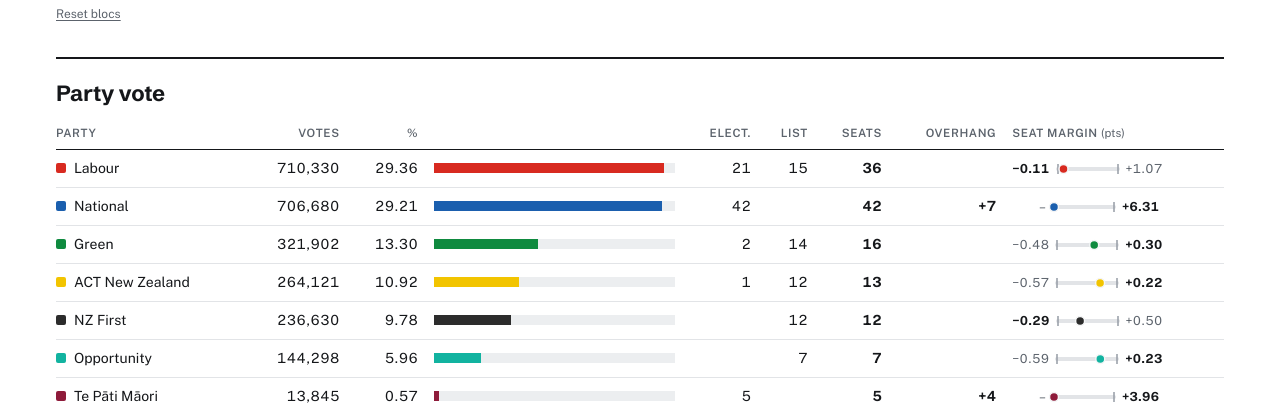
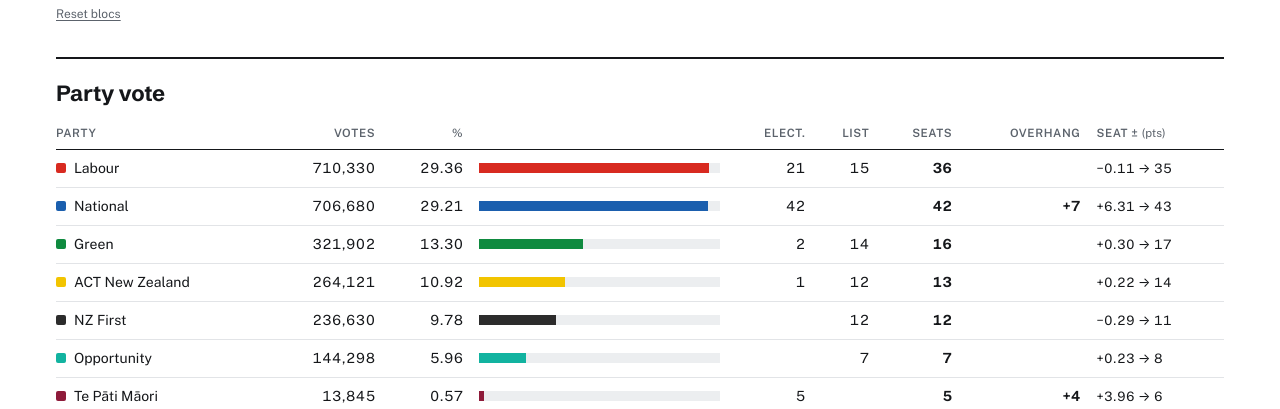
Before and after one commit to h-yd-n/nz-election-2026, a plain HTML site: page index.html in a window 1280 px wide. Shown: the part 391-800 px from the top of the page. Drawn offline with nearby package versions, Linux system fonts and the light colour scheme.

Commit message:
Replace seat margin gauge with a single Seat ± value
Co-Authored-By: Claude Opus 5.5 <noreply@anthropic.com>

```diff
--- a/index.html
+++ b/index.html
@@ -254,18 +254,13 @@ section.view { display: grid; }
 @media (max-width: 760px) {
   .hide-sm { display: none; }
   .vtable .short { display: inline; } .vtable .wide { display: none; }
-  .vtable td, .vtable th { padding-inline: 5px; }
-  .vtable .pn span:last-child { max-width: 96px; }
-  .margin { gap: 3px; } .margin svg { width: 36px; } .margin .m { min-width: 0; }
+  .vtable td, .vtable th { padding-inline: 4px; }
+  .vtable .pn span:last-child { max-width: 78px; }
+  .margin { font-size: 12px; letter-spacing: -0.01em; }
 }
 
 /* Seat margins, overhang, trend */
-.margin { display: inline-flex; align-items: center; gap: 6px; font-size: 12.5px; color: var(--muted); cursor: help; font-variant-numeric: tabular-nums; }
-.margin .m { min-width: 4.4ch; }
-.margin .m.l { text-align: right; }
-.margin .m.near { color: var(--fg); font-weight: 700; }
-.margin svg { display: block; overflow: visible; }
-.mfar { font-size: 12.5px; color: var(--faint); }
+.margin { font-size: 13px; color: var(--fg); cursor: help; font-variant-numeric: tabular-nums; white-space: nowrap; }
 .mnone { color: var(--faint); }
 .over { font-weight: 700; cursor: help; }
 
@@ -457,7 +452,7 @@ footer { padding-block: 22px 40px; border-top: 1px solid var(--line); font-size:
       <h2>Party vote</h2>
       <div class="scroll-x">
         <table class="vtable">
-          <thead><tr><th>Party</th><th class="r hide-sm">Votes</th><th class="r">%</th><th class="barcell hide-sm"></th><th class="r hide-sm">Elect.</th><th class="r hide-sm">List</th><th class="r">Seats</th><th class="r" title="Electorate seats won beyond the party's party-vote entitlement"><span class="wide">Overhang</span><span class="short">Over.</span></th><th class="mcell"><span class="wide">Seat margin <span class="thint">(pts)</span></span><span class="short">Margin</span></th></tr></thead>
+          <thead><tr><th>Party</th><th class="r hide-sm">Votes</th><th class="r">%</th><th class="barcell hide-sm"></th><th class="r hide-sm">Elect.</th><th class="r hide-sm">List</th><th class="r">Seats</th><th class="r" title="Electorate seats won beyond the party's party-vote entitlement"><span class="wide">Overhang</span><span class="short">Over.</span></th><th class="mcell"><span class="wide">Seat ± <span class="thint">(pts)</span></span><span class="short">Seat ±</span></th></tr></thead>
           <tbody id="vbody"></tbody>
         </table>
       </div>
@@ -777,27 +772,17 @@ function marginCell(p, base) {
   const qualifies = p.pct >= MMP_THRESHOLD || p.elect >= 1;
   if (!qualifies) {
     if (p.pct < 1) return `<span class="mnone">–</span>`;
-    const g = mmpMargin(p.id, 1, base);
-    return `<span class="mfar" title="${esc(pname(p))} needs ${(MMP_THRESHOLD - p.pct).toFixed(2)} more points to reach 5%${g ? `, which would bring ${g.seats} seats` : ""}">${(MMP_THRESHOLD - p.pct).toFixed(2)} to 5%</span>`;
+    const need = MMP_THRESHOLD - p.pct, g = mmpMargin(p.id, 1, base);
+    return `<span class="margin" title="${esc(pname(p))} needs ${need.toFixed(2)} more points to reach 5%${g ? `, which would bring ${g.seats} seats` : ""}">+${need.toFixed(2)} → 5%</span>`;
   }
+  // the nearer of gaining or losing a seat, in percentage points; the other direction goes in the tooltip
   const g = mmpMargin(p.id, 1, base), l = mmpMargin(p.id, -1, base);
-  const now = p.seats, nm = esc(pname(p));
-  const title = [g ? `${g.seats} seats at ${(p.pct + g.pts).toFixed(2)}%` : "", l ? `${l.seats} at ${(p.pct - l.pts).toFixed(2)}%` : `can't fall below ${now}`].filter(Boolean).join(" · ");
-  // gauge: where the share sits between the lose and gain points
-  const lp = l ? l.pts : null, gp = g ? g.pts : null;
-  const pos = lp == null ? 0 : gp == null ? 1 : lp / (lp + gp);
-  const near = lp != null && (gp == null || lp < gp) ? "l" : "g";
-  const W = 64;
-  return `<span class="margin" title="${title}">
-    <span class="m l ${near === "l" ? "near" : ""}">${lp == null ? "–" : "−" + lp.toFixed(2)}</span>
-    <svg width="${W}" height="14" viewBox="0 0 ${W} 14" aria-hidden="true">
-      <line x1="2" x2="${W - 2}" y1="7" y2="7" stroke="var(--line)" stroke-width="4" stroke-linecap="round"></line>
-      <line x1="2" x2="2" y1="2" y2="12" stroke="var(--faint)" stroke-width="1.5"></line>
-      <line x1="${W - 2}" x2="${W - 2}" y1="2" y2="12" stroke="var(--faint)" stroke-width="1.5"></line>
-      <circle cx="${(2 + pos * (W - 4)).toFixed(1)}" cy="7" r="4.5" fill="${pc(p)}" stroke="var(--surface)" stroke-width="1.5"></circle>
-    </svg>
-    <span class="m g ${near === "g" ? "near" : ""}">${gp == null ? "–" : "+" + gp.toFixed(2)}</span>
-  </span>`;
+  const gTxt = g ? `Reaches ${g.seats} seats at +${g.pts.toFixed(2)} pts` : "";
+  const lTxt = l ? `Drops to ${l.seats} seats at −${l.pts.toFixed(2)} pts` : `Can't fall below ${p.seats} seats`;
+  const useL = l && (!g || l.pts < g.pts);
+  if (!g && !l) return `<span class="mnone">–</span>`;
+  const cell = useL ? `−${l.pts.toFixed(2)} → ${l.seats}` : `+${g.pts.toFixed(2)} → ${g.seats}`;
+  return `<span class="margin" title="${[gTxt, lTxt].filter(Boolean).join(" · ")}">${cell}</span>`;
 }
 
 /* ---------- electorates ---------- */
```
Also changed, not shown: template.html (+14 -29 lines).
